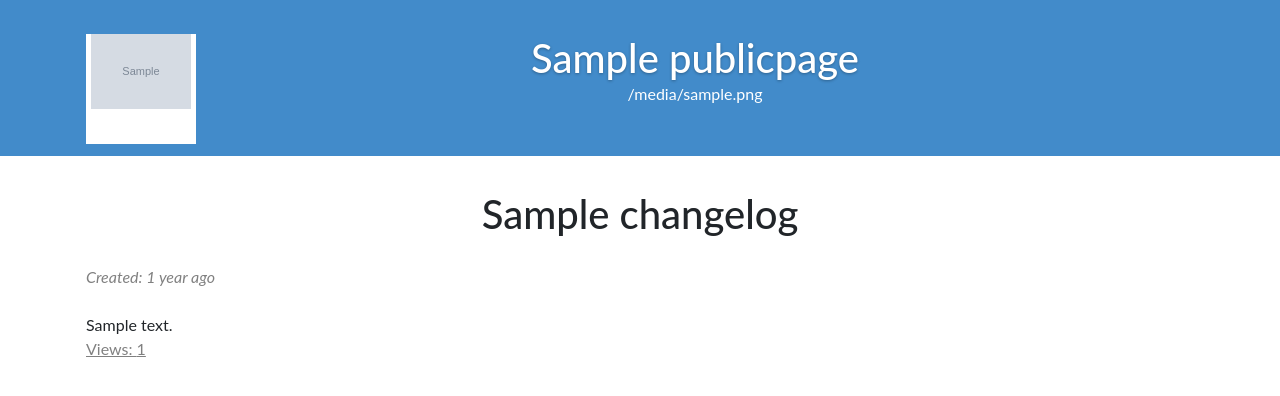
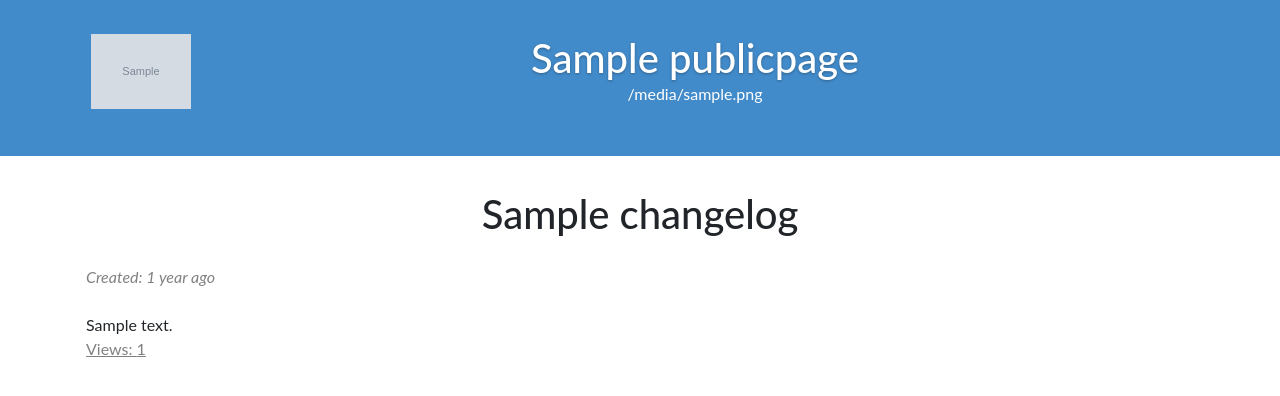
Before and after one commit to tandoraco/changelog, a Django app: template frontend/templates/public/changelog.html in a window 1280 px wide. Shown: the top 396 px of the page. Run offline with Django 3.2, Linux system fonts and the light colour scheme; the template is opened without the code that fills it: most values are stand-ins (such as "Sample title", 1, 10 or a date in 2020); grey boxes marked "Sample" are stand-in pictures; parts of the project's set-up code (start-up, migrations or seed data) failed here and were passed over; some libraries are stand-ins or nearby versions.

Commit message:
change logo  bg color to be transparent in public pages

```diff
--- a/frontend/templates/public/logo.html
+++ b/frontend/templates/public/logo.html
@@ -1,5 +1,5 @@
 {% if company.publicpage.logo and company.settings.company_logo %}
-<div style="float:left; width:110px; height: 110px; background-color: white;">
+<div style="float:left; width:110px; height: 110px; background-color: transparent;">
     <a href="{{ company.website }}"><img width="100" height="100" src="{{ company.settings.company_logo }}"/></a>
 </div>
 {% endif %}
```
